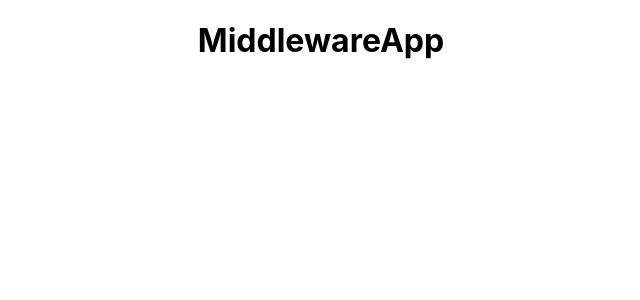
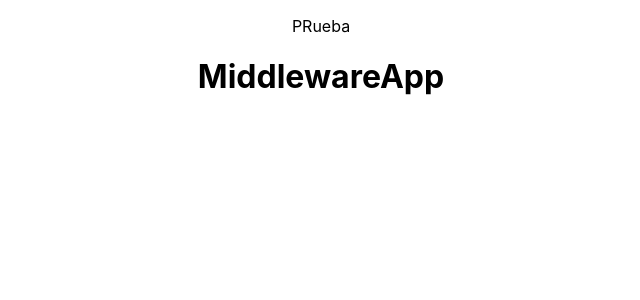
Before and after one commit to hernandiazz9/MiddlewareApp, a React (Create React App) app in the folder client/: page / in a window 1280 px wide. Shown: the top 300 px of the page, without its empty margins (319-959 px from the left). Built offline with nearby package versions, Linux system fonts and the light colour scheme.

Commit message:
Prueba rules (#9)

```diff
--- a/client/src/App.js
+++ b/client/src/App.js
@@ -1,12 +1,12 @@
-
 import './App.css';
 
 function App() {
-  return (
-    <div className="App">
-      <h1>MiddlewareApp</h1>
-    </div>
-  );
+	return (
+		<div className='App'>
+			<p>PRueba</p>
+			<h1>MiddlewareApp</h1>
+		</div>
+	);
 }
 
 export default App;
```
